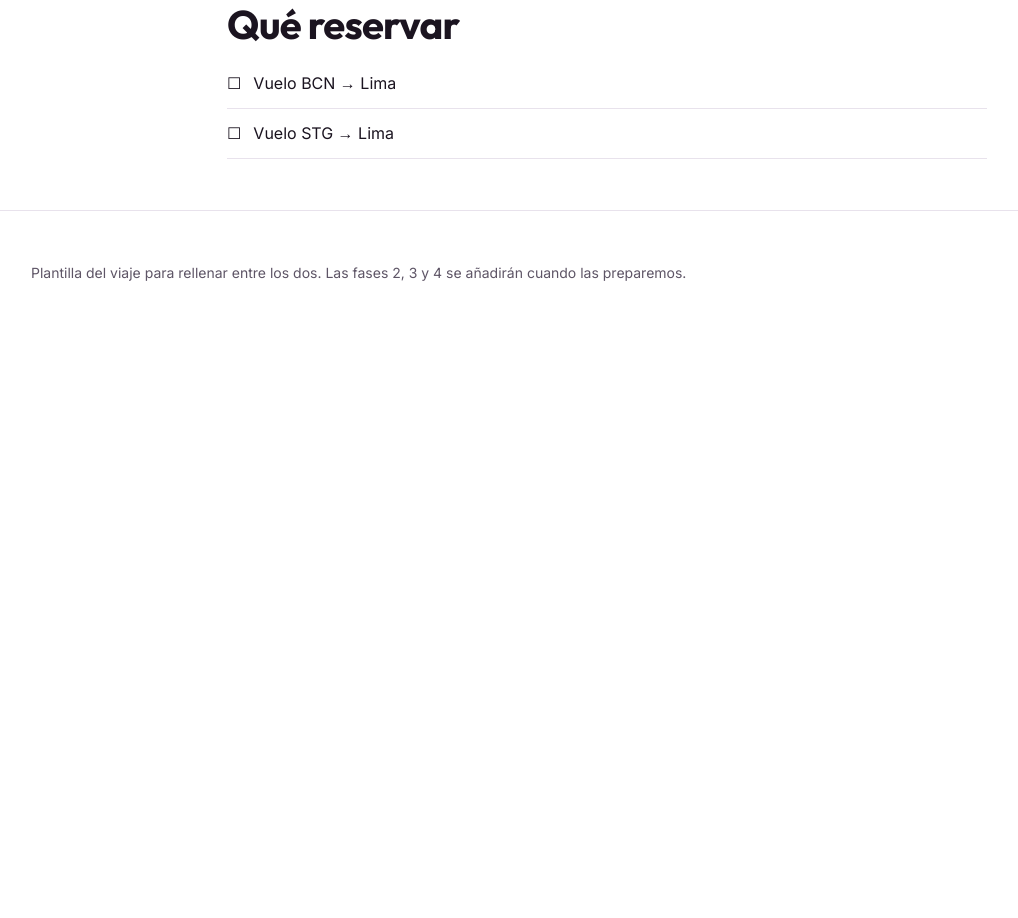
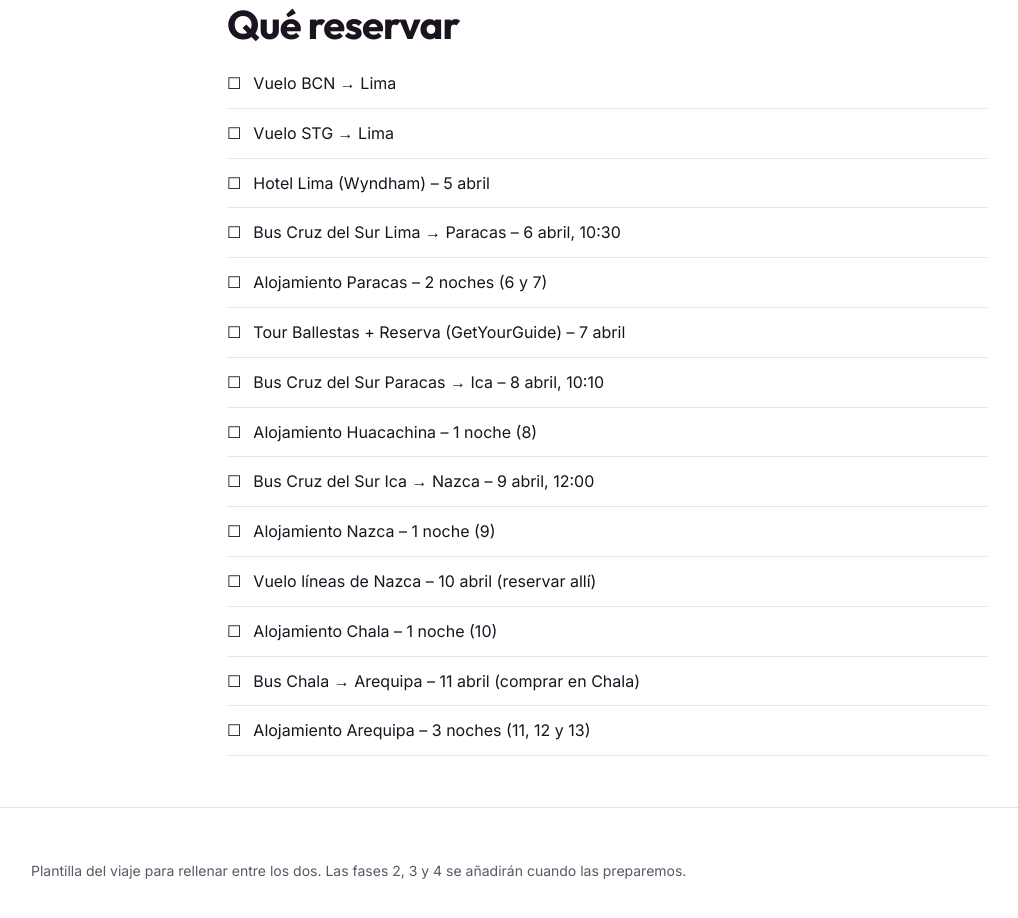
Before and after one commit to Rnld404/peru2027, a plain HTML site: page index.html in a window 1280 px wide. Shown: the part 2647-3565 px from the top of the page, without its empty margins (33-1051 px from the left). Before the commit the page ends 2982 px from the top, so only its background shows below. Drawn offline with Linux system fonts and the light colour scheme.

Commit message:
Update index.html

```diff
--- a/index.html
+++ b/index.html
@@ -278,7 +278,20 @@ const dias=[
          'Arequipa está a 2.300 m: primer día con calma para aclimatarse']}
 ];
 
-const reservar=['Vuelo BCN → Lima','Vuelo STG → Lima'];
+const reservar=['Vuelo BCN → Lima',
+                'Vuelo STG → Lima',
+                'Hotel Lima (Wyndham) – 5 abril',
+                'Bus Cruz del Sur Lima → Paracas – 6 abril, 10:30',
+                'Alojamiento Paracas – 2 noches (6 y 7)',
+                'Tour Ballestas + Reserva (GetYourGuide) – 7 abril',
+                'Bus Cruz del Sur Paracas → Ica – 8 abril, 10:10',
+                'Alojamiento Huacachina – 1 noche (8)',
+                'Bus Cruz del Sur Ica → Nazca – 9 abril, 12:00',
+                'Alojamiento Nazca – 1 noche (9)',
+                'Vuelo líneas de Nazca – 10 abril (reservar allí)',
+                'Alojamiento Chala – 1 noche (10)',
+                'Bus Chala → Arequipa – 11 abril (comprar en Chala)',
+                'Alojamiento Arequipa – 3 noches (11, 12 y 13)'];
 
 
 /* ==================== fin de los datos ==================== */
```
